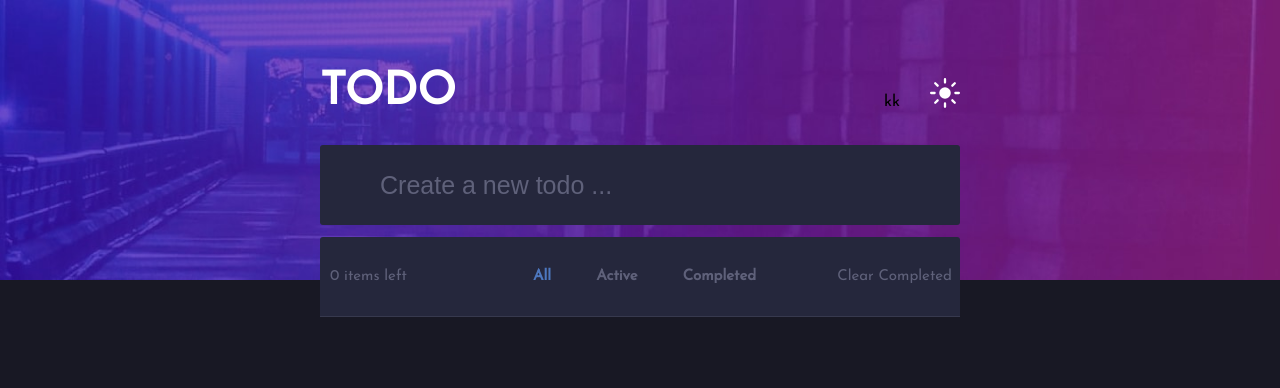
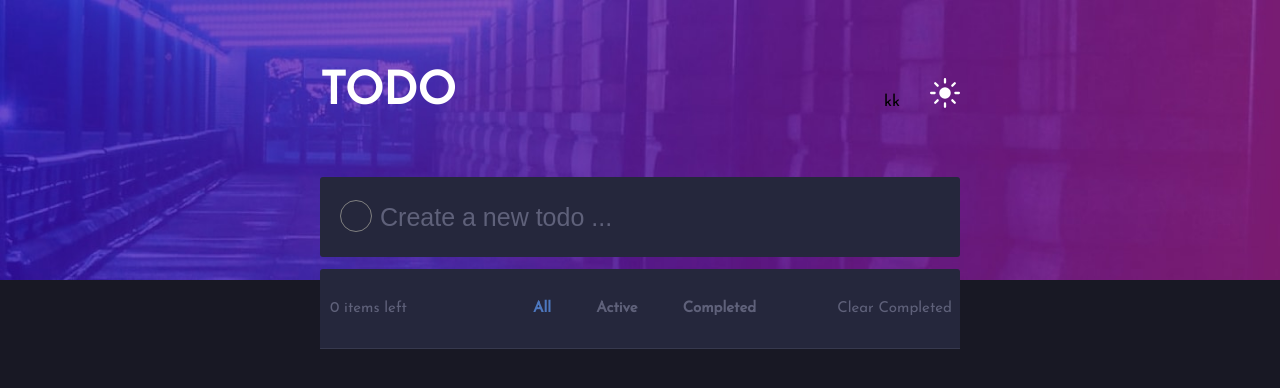
Before and after one commit to E-sa/Todo-App, a React (Create React App) app: page / in a window 1280 px wide. Shown: the top 388 px of the page. Built offline with nearby package versions, Linux system fonts and the light colour scheme.

Commit message:
label tag added

```diff
--- a/src/components/AddTaskInput.js
+++ b/src/components/AddTaskInput.js
@@ -40,7 +40,7 @@ class AddTaskInput extends React.Component {
         return (
             <>
 
-            {/* //<i id="circle-inside-input"></i> */}
+            <label id="create-todo-label" for="create-todo-input"> </label>
             <input
                 value={this.state.inputValue}
                 id="create-todo-input"
```
